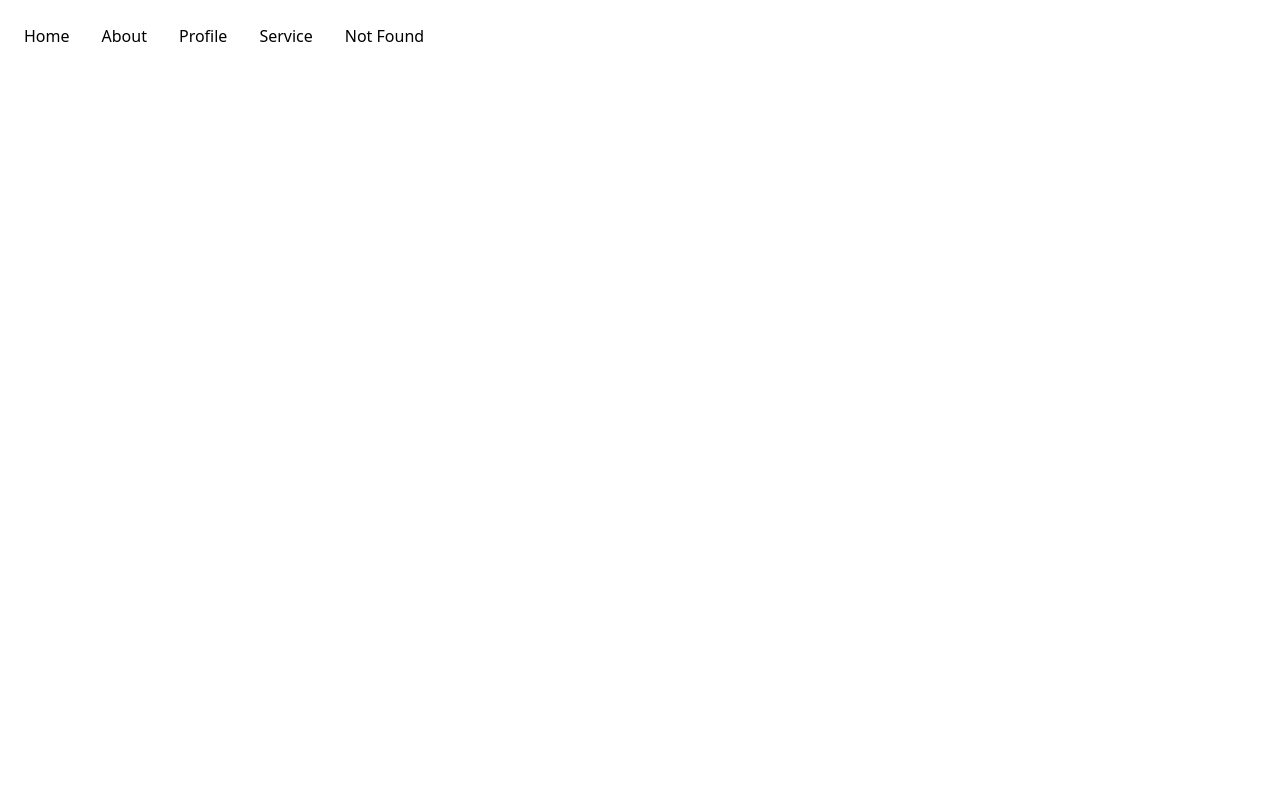
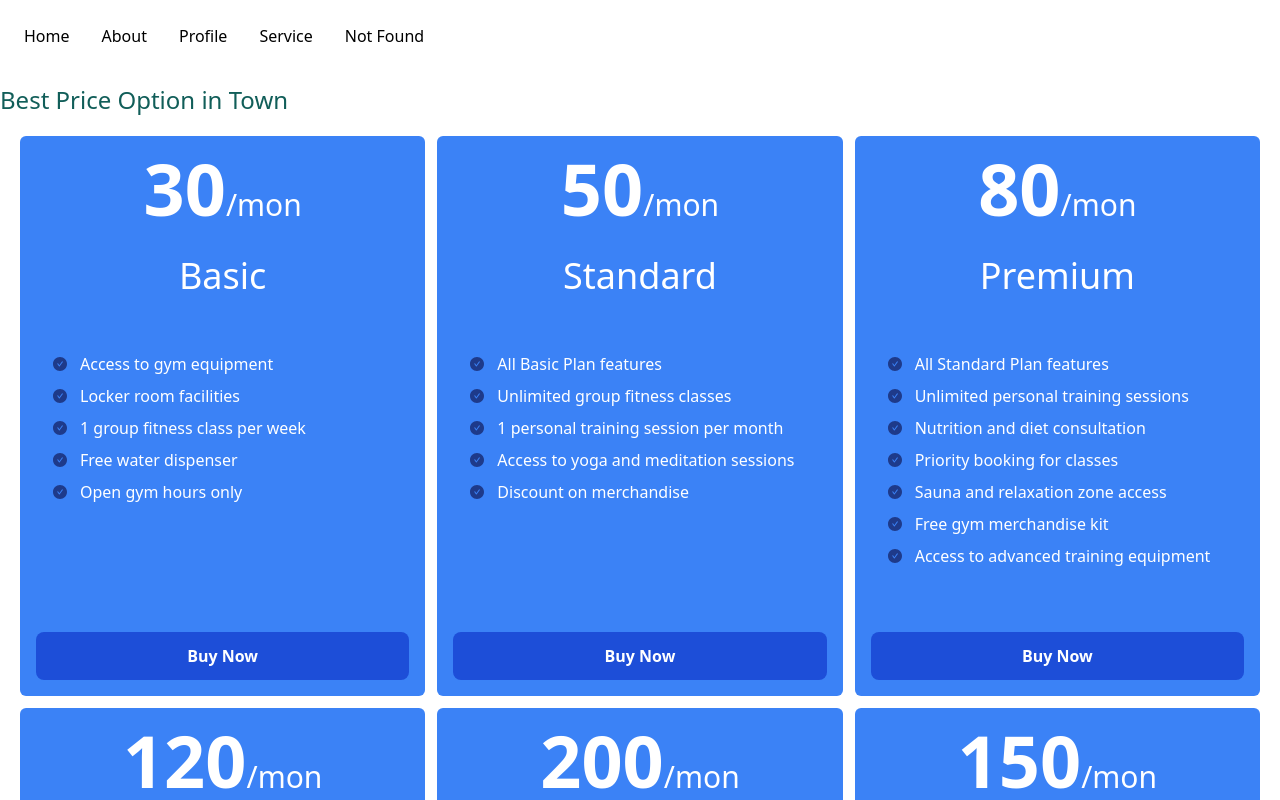
Before and after one commit to Juwel-771/price-option-reat, a React (Vite) app: page / in a window 1280 px wide. Before the commit this address had no page. Shown: the top 800 px of the page. Built offline with nearby package versions, Linux system fonts and the light colour scheme.

Commit message:
pricing-card-tailwind

```diff
--- a/src/App.jsx
+++ b/src/App.jsx
@@ -3,6 +3,7 @@ import './App.css'
 import FormData from './component/FormData/FormData';
 import DaisyNav from './component/DaisyNav/DaisyNav';
 import NavBar from './component/NavBar/NavBar';
+import PriceOptions from './component/PriceOptions/PriceOptions';
 
 function App() {
   // const [count, setCount] = useState(0)
@@ -12,6 +13,7 @@ function App() {
       {/* <DaisyNav></DaisyNav> */}
       <NavBar></NavBar>
       {/* <FormData></FormData> */}
+      <PriceOptions></PriceOptions>
     </>
   )
 }
--- /dev/null
+++ b/src/component/Feature/Feature.jsx
@@ -0,0 +1,12 @@
+import React from 'react';
+import { AiFillCheckCircle } from "react-icons/ai";
+
+const Feature = ({feature}) => {
+    return (
+        <div className=''>
+            <p className='flex text-center items-center my-2'> <AiFillCheckCircle className='mr-3 text-blue-900' /> {feature} </p>
+        </div>
+    );
+};
+
+export default Feature;
--- a/src/component/PriceOption/PriceOption.jsx
+++ b/src/component/PriceOption/PriceOption.jsx
@@ -1,10 +1,22 @@
 import React from 'react';
 import PropTypes from 'prop-types';
+import Feature from '../Feature/Feature';
 
 const PriceOption = ({option}) => {
+    const {plan, price, features} = option;
     return (
-        <div>
-
+        <div className='bg-blue-500 text-white rounded-md p-4 flex flex-col'>
+            <h2 className='text-center'>
+                <span className='text-7xl font-extrabold'>{price}</span>
+                <span className='text-3xl'>/mon</span>
+            </h2>
+            <h4 className='text-4xl text-center my-8'>{plan}</h4>
+           <div className='p-4 flex-grow'>
+                {
+                    features.map((feature, idx) => <Feature key={idx} feature = {feature}></Feature>)
+                }
+           </div>
+           <button className='mt-10 w-full bg-blue-700 p-3 rounded-lg hover:bg-blue-950 font-bold '>Buy Now</button>
         </div>
     );
 };
--- a/src/component/PriceOptions/PriceOptions.jsx
+++ b/src/component/PriceOptions/PriceOptions.jsx
@@ -2,7 +2,8 @@ import React from 'react';
 import PriceOption from '../PriceOption/PriceOption';
 
 const PriceOptions = () => {
-    [
+
+  const PriceOptions = [
     {
       "id": 1,
       "plan": "Basic",
@@ -139,14 +140,16 @@ const PriceOptions = () => {
         "Discounts on summer/winter bootcamps"
       ]
     }
-      ]
+  ];
 
     return (
         <div>
             <h2 className='text-2xl text-teal-800'>Best Price Option in Town</h2>
+            <div className='grid md:grid-cols-3 gap-3 m-5'>
               {
                 PriceOptions.map(option => <PriceOption key={option.id} option={option}></PriceOption>)
               }
+            </div>
         </div>
     );
 };
```
Lines whose indentation alone changed are shown as unchanged.
